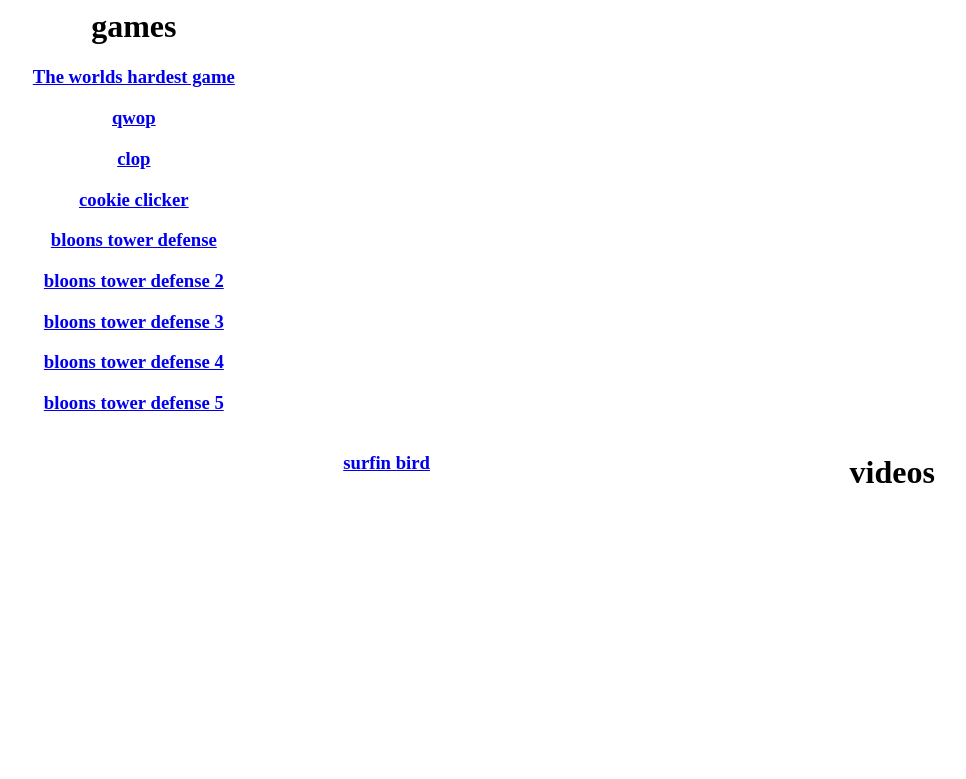
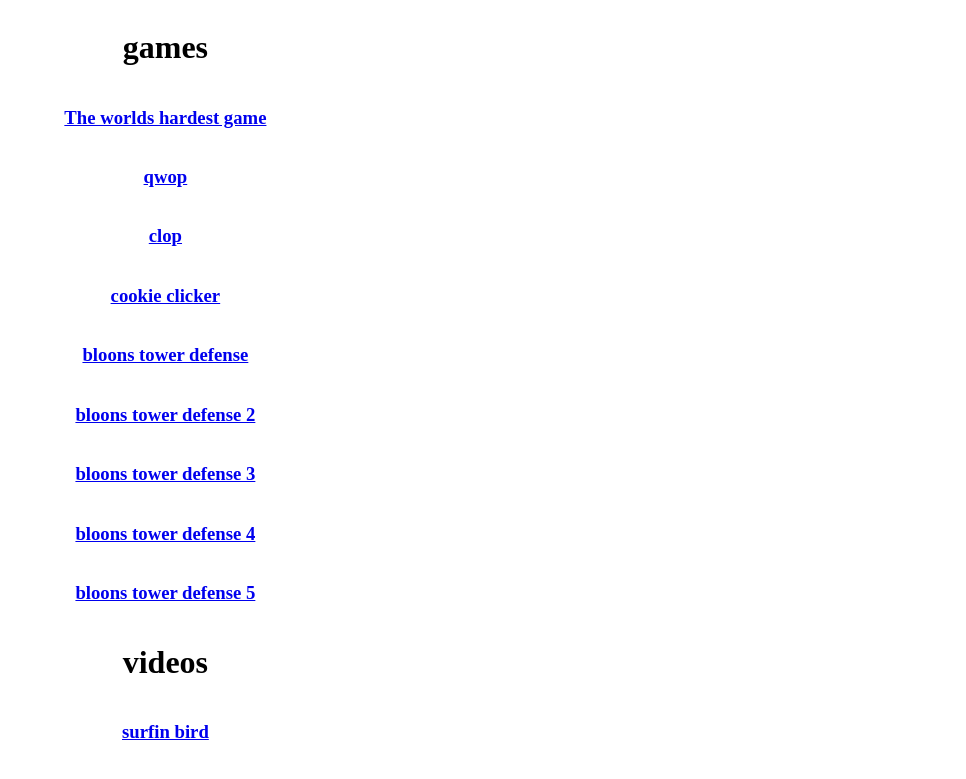
Before and after one commit to Fisher37566/fisher37566.github.io, a PHP site: page / in a window 1280 px wide. Shown: the top 779 px of the page, without its empty margins (127-1093 px from the left). Run offline with PHP 8.4, Linux system fonts and the light colour scheme.

Commit message:
Update style.css

```diff
--- a/style.css
+++ b/style.css
@@ -1,17 +1,18 @@
 .games {
   z-index:1;
   top:0;
-  width: 40%;
+  width: 45%;
   text-align:center;
   padding:0;
   left:0;
-  right:40%;
+  overflow:auto;
   }
 .videos {
   z-index:1;
   top:0;
-  width: 40%;
+  width: 45%;
   text-align:center;
   padding:0;
-  float:right;
+  right:0;
+  overflow:auto;
   }
```
